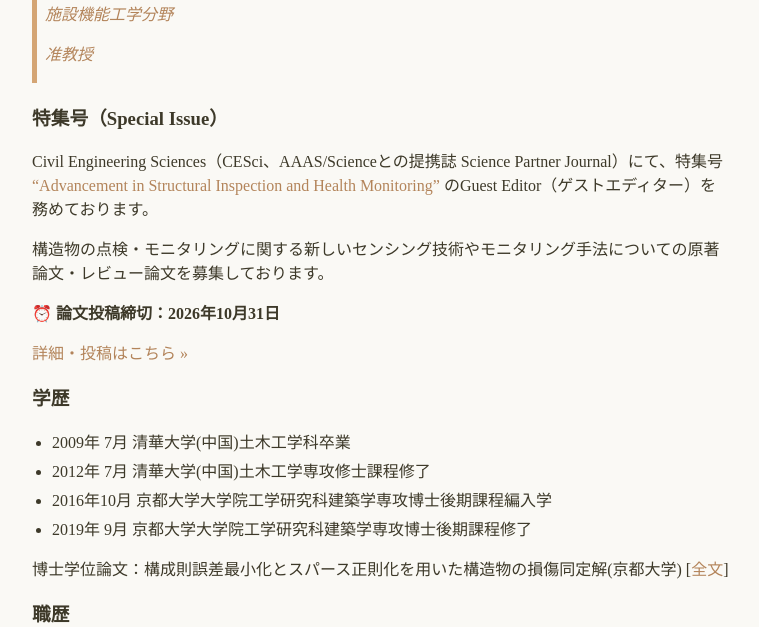
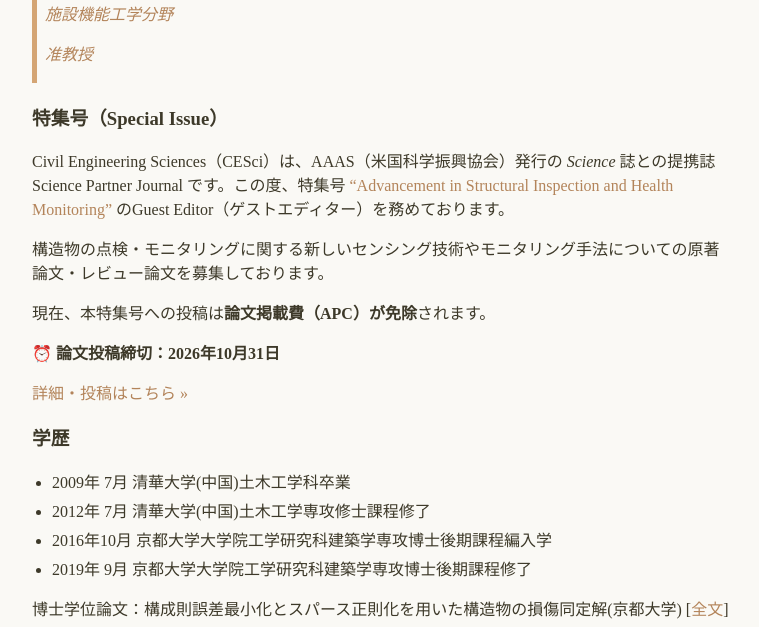
Before and after one commit to JiaGUOCV/JiaGUOCV.github.io, a Jekyll site: the page built from Japanese.md, in a window 1280 px wide and 900 px high, cut to the strip 273-900 px from the top of the window. Shown: the whole strip, without its empty margins (258-1017 px from the left). Built offline with Jekyll 4.4.1, drawn with Linux system fonts in a browser that asks for light colours.

Commit message:
Update Japanese.md

```diff
--- a/Japanese.md
+++ b/Japanese.md
@@ -16,9 +16,11 @@ layout: default
 
 ### 特集号（Special Issue）
 
-Civil Engineering Sciences（CESci、AAAS/Scienceとの提携誌 Science Partner Journal）にて、特集号 ["Advancement in Structural Inspection and Health Monitoring"](https://spj.science.org/page/cesci/si/advancement-structural-inspection-health-monitoring) のGuest Editor（ゲストエディター）を務めております。
+Civil Engineering Sciences（CESci）は、AAAS（米国科学振興協会）発行の *Science* 誌との提携誌 Science Partner Journal です。この度、特集号 ["Advancement in Structural Inspection and Health Monitoring"](https://spj.science.org/page/cesci/si/advancement-structural-inspection-health-monitoring) のGuest Editor（ゲストエディター）を務めております。
 
 構造物の点検・モニタリングに関する新しいセンシング技術やモニタリング手法についての原著論文・レビュー論文を募集しております。
+
+現在、本特集号への投稿は**論文掲載費（APC）が免除**されます。
 
 **⏰ 論文投稿締切：2026年10月31日**
 
```
